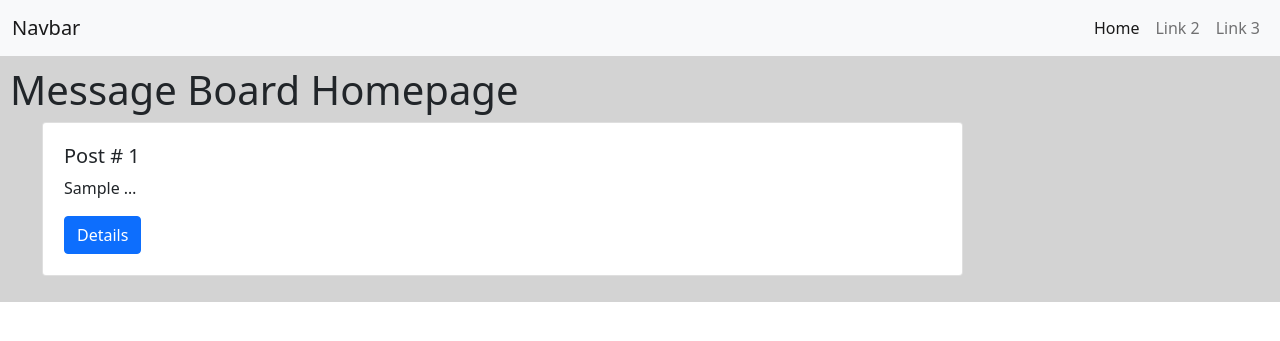
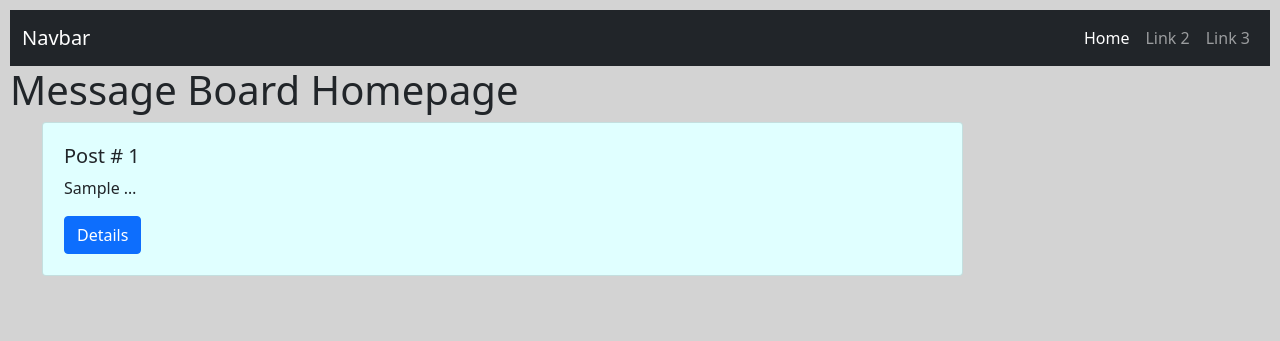
Before and after one commit to NathanVik/fsdi112-2, a Django app: template templates/post_list.html in a window 1280 px wide. Shown: the top 341 px of the page. Run offline with Django 3.2, Linux system fonts and the light colour scheme; the template is opened without the code that fills it: most values are stand-ins (such as "Sample title", 1, 10 or a date in 2020).

Commit message:
modified css

```diff
--- a/templates/base.html
+++ b/templates/base.html
@@ -12,8 +12,8 @@
         crossorigin="anonymous">
 
 </head>
-<body>
-    <nav class="navbar navbar-expand-lg navbar-light bg-light">
+<body style="background-color: lightgray; padding:10px">
+    <nav class="navbar navbar-expand-lg navbar-dark bg-dark">
         <div class="container-fluid">
           <a class="navbar-brand" href="{% url 'home' %}">Navbar</a>
             <div class="navbar-nav">
@@ -23,7 +23,7 @@
             </div>
         </div>
       </nav>
-      <div style="background-color: lightgray; padding:10px">
+      <div >
     {% block content %}
 
     {% endblock content %}
--- a/templates/post_list.html
+++ b/templates/post_list.html
@@ -8,7 +8,7 @@
 
     <ul>
         {% for post in post_list %}
-            <div class="card w-75" style="padding: 5px;">
+            <div class="card w-75" style="padding: 5px; background-color: lightcyan;">
                 <div class="card-body">
                   <h5 class="card-title">Post # {{ post.id }}</h5>
                   <p class="card-text">{{ post.text | truncatechars:8}}</p>
```
